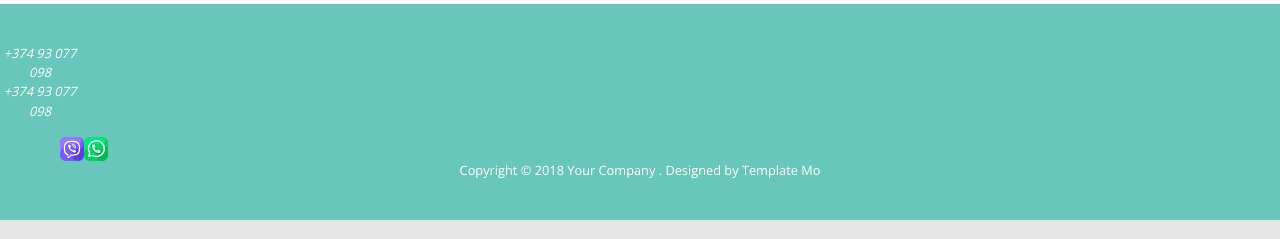
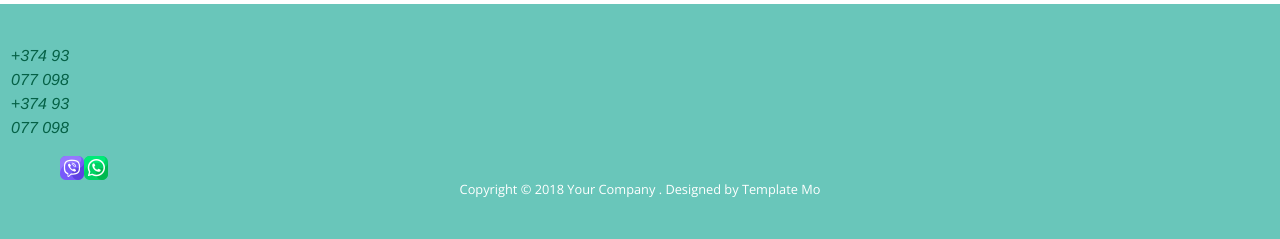
Before and after one commit to ashotgevorgyan99/journey, a plain HTML site: page index.html in a window 1280 px wide. Shown: the part 4159-4398 px from the top of the page. Drawn offline with nearby package versions, Linux system fonts and the light colour scheme.

Commit message:
Update templatemo-style.css

```diff
--- a/css/templatemo-style.css
+++ b/css/templatemo-style.css
@@ -486,6 +486,9 @@ footer p {color: white;}
 
 .tellepon{
     margin-right:1200px ;
+    font-size: medium;
+    color: #056146;
+    font-family:'Franklin Gothic Medium', 'Arial Narrow', Arial, sans-serif
 
 }
 
```
